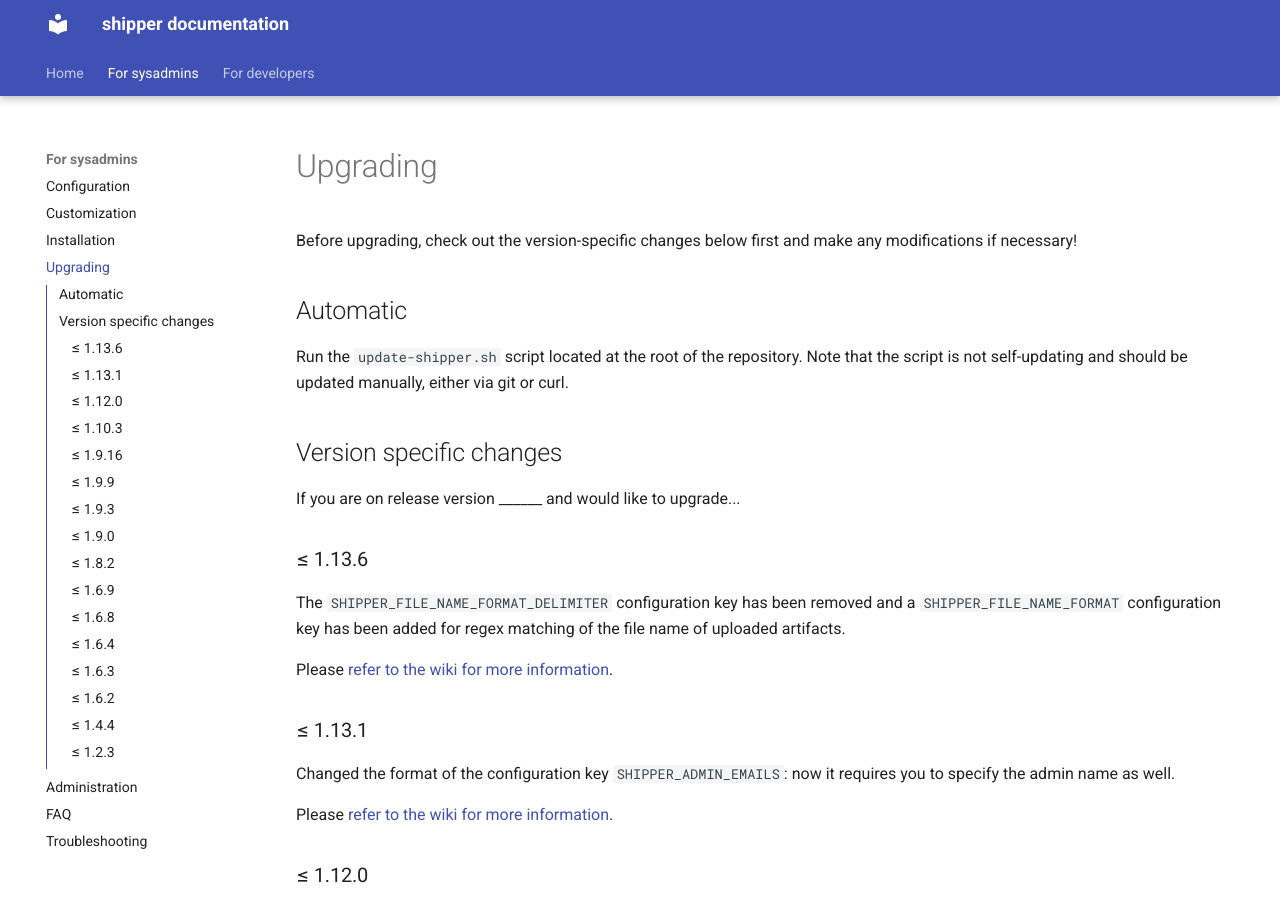
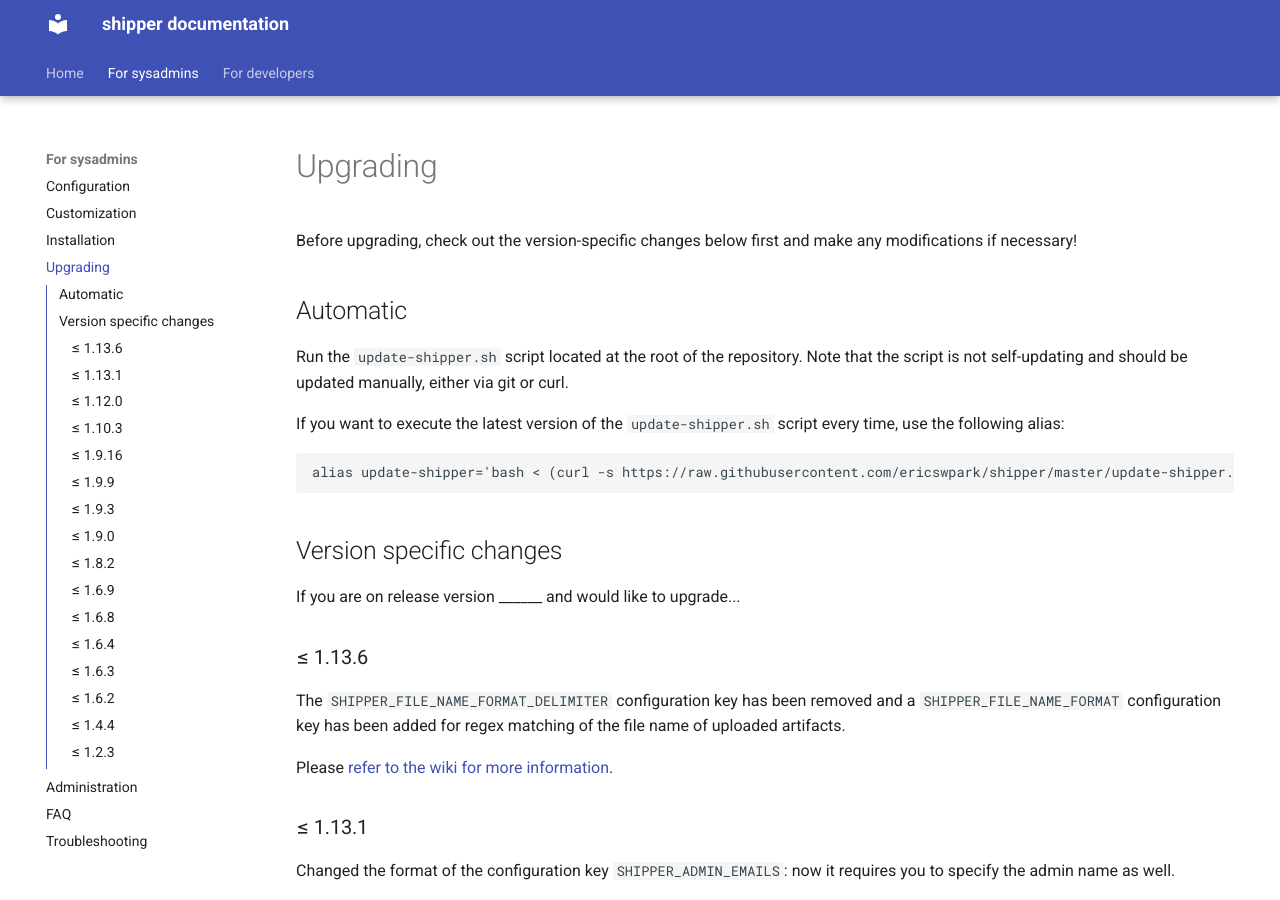
Before and after one commit to shipperstack/shipper, an MkDocs documentation site: the page built from docs/docs/sysadmin/Upgrading.md, in a window 1280 px wide and 900 px high. Built offline with MkDocs 1.6.1 and Material for MkDocs 9.7.7, drawn with Linux system fonts in a browser that asks for light colours; the version menu is left out.

Commit message:
docs: Upgrading: add curl command for fetching latest update script

````diff
--- a/docs/docs/sysadmin/Upgrading.md
+++ b/docs/docs/sysadmin/Upgrading.md
@@ -5,6 +5,12 @@ Before upgrading, check out the version-specific changes below first and make an
 ## Automatic
 
 Run the `update-shipper.sh` script located at the root of the repository. Note that the script is not self-updating and should be updated manually, either via git or curl.
+
+If you want to execute the latest version of the `update-shipper.sh` script every time, use the following alias:
+
+```
+alias update-shipper='bash < (curl -s https://raw.githubusercontent.com/ericswpark/shipper/master/update-shipper.sh)'
+```
 
 ## Version specific changes
 
````
